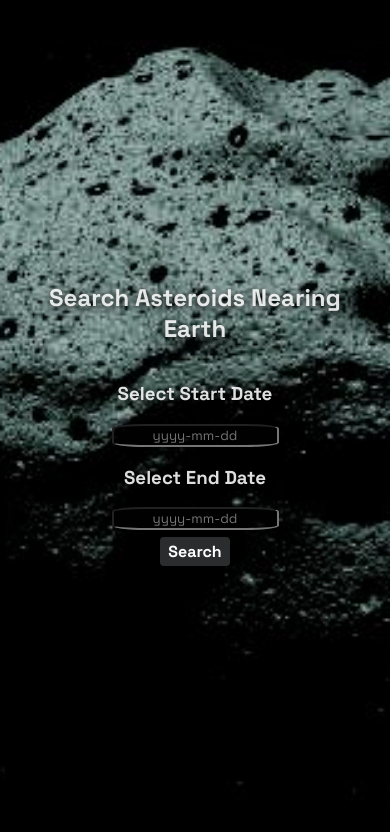
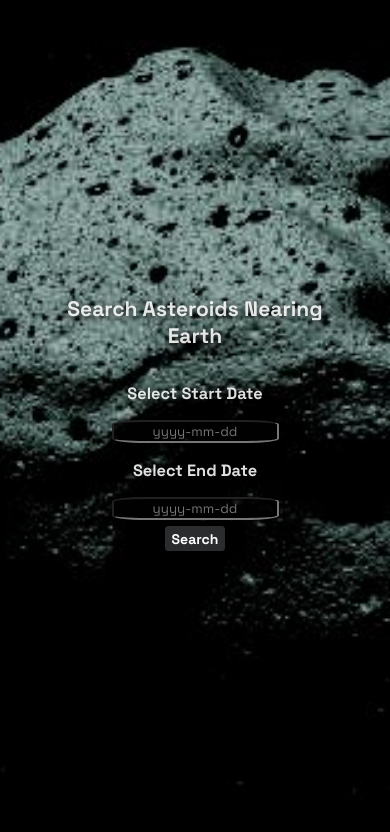
Before and after one commit to Vik0411/Space, a React (Vite) app: page / in a window 390 px wide. Shown: the top 832 px of the page. Built offline with nearby package versions, Linux system fonts and the light colour scheme.

Commit message:
styles cleanup

```diff
--- a/src/App.css
+++ b/src/App.css
@@ -7,16 +7,8 @@
 
 table {
   width: 100%;
-  table-layout: fixed; /* Set table layout to fixed */
+  table-layout: fixed;
   border-collapse: collapse;
-}
-
-.datepicker {
-  background-color: rgba(2, 2, 2, 0.8);
-  font-family: inherit;
-  border-radius: 20%;
-  color: white;
-  text-align: center;
 }
 
 th,
@@ -43,6 +35,18 @@ h3 {
 .error-msg {
   color: red;
   text-shadow: 2px 2px 10px red;
-  margin: 20px 10px;
+  margin: 35px 10px;
   margin-top: 0px;
 }
+
+.datepicker {
+  background-color: rgba(2, 2, 2, 0.8);
+  font-family: inherit;
+  border-radius: 20%;
+  color: white;
+  text-align: center;
+}
+
+.loading {
+  margin: 10px 5px;
+}
--- a/src/AsteroidsTable.jsx
+++ b/src/AsteroidsTable.jsx
@@ -8,7 +8,7 @@ function AsteroidsTable({ asteroids, loading }) {
   return (
     <>
       {loading ? (
-        <div>Loading...</div>
+        <div className="loading">Loading...</div>
       ) : (
         <table>
           {asteroids.length > 0 && (
--- a/src/SearchButton.jsx
+++ b/src/SearchButton.jsx
@@ -1,6 +1,6 @@
 const SearchButton = ({ isDisabled, onClick }) => (
   <button
-    className="button"
+    className="search-button"
     type="button"
     disabled={isDisabled}
     onClick={onClick}
--- a/src/index.css
+++ b/src/index.css
@@ -1,11 +1,6 @@
 :root {
   font-family: "Space Grotesk", sans-serif;
   color: rgba(255, 255, 255, 0.87);
-  background-color: #242424;
-  font-synthesis: none;
-  text-rendering: optimizeLegibility;
-  -webkit-font-smoothing: antialiased;
-  -moz-osx-font-smoothing: grayscale;
   background-image: url("/public/asteroid-10.jpg");
   background-repeat: no-repeat;
   background-position: center 5%;
@@ -24,8 +19,8 @@ html {
   height: 100%;
 }
 
-.button {
-  background-color: #2b2c2e; /* blue color */
+.search-button {
+  background-color: #2b2c2e;
   color: white;
   font-family: inherit;
   font-size: 1rem;
@@ -38,21 +33,37 @@ html {
   text-align: center;
   margin: 2% 3%;
   width: auto;
-  margin-bottom: 5%;
+  margin-bottom: 4%;
   font-weight: bold;
 }
 
-.button:hover {
-  background-color: #86888b; /* darker blue color */
+.search-button:hover {
+  background-color: #86888b;
   box-shadow: 0 0 20px rgba(0, 0, 0, 0.4);
 }
 
-.button:active {
-  background-color: #031629; /* even darker blue color */
+.search-button:active {
+  background-color: #031629;
   box-shadow: 0 0 10px rgba(0, 0, 0, 0.6);
 }
 
 .button:disabled {
-  background-color: #2b2c2e; /* blue color */
+  background-color: #2b2c2e;
   cursor: not-allowed;
 }
+
+/* Adjustments for smaller screens */
+@media screen and (max-width: 768px) {
+  :root {
+    font-size: 14px;
+  }
+
+  .main-container {
+    padding: 1rem;
+  }
+
+  .search-button {
+    margin: 2% auto; /* Center the search button horizontally */
+    margin-bottom: 5%;
+  }
+}
```
